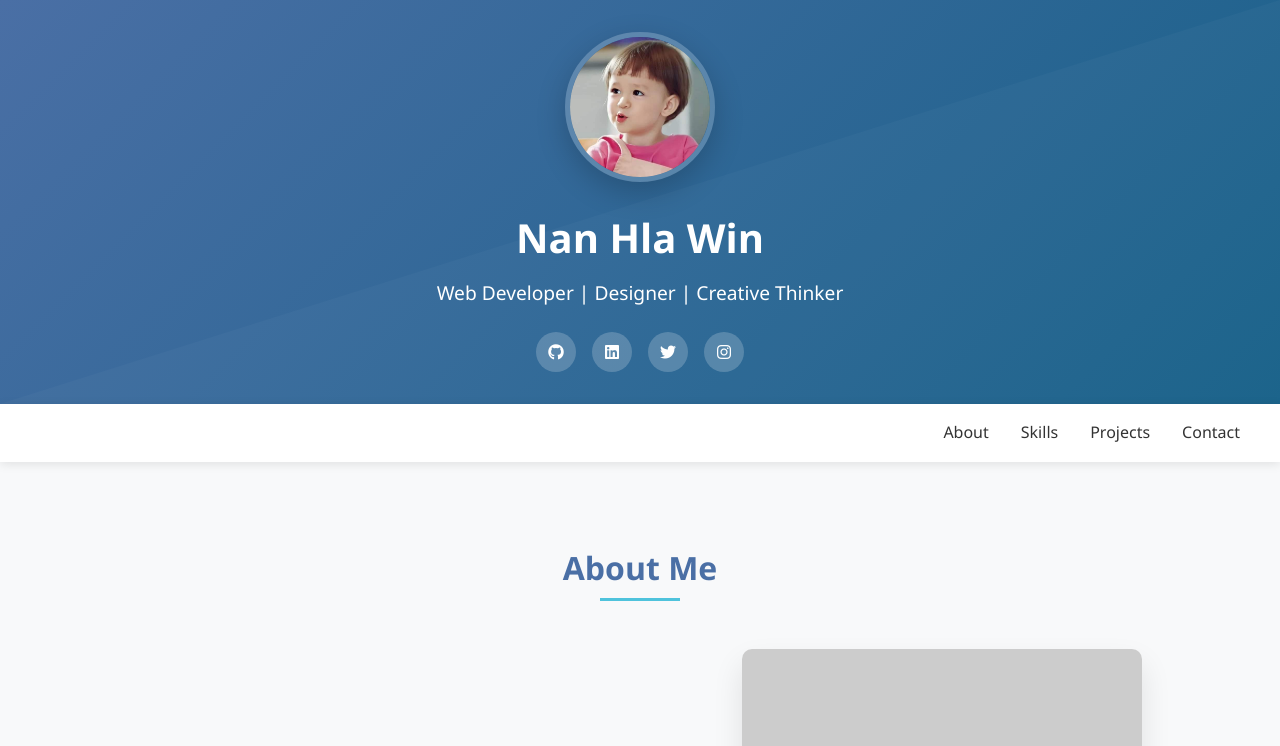
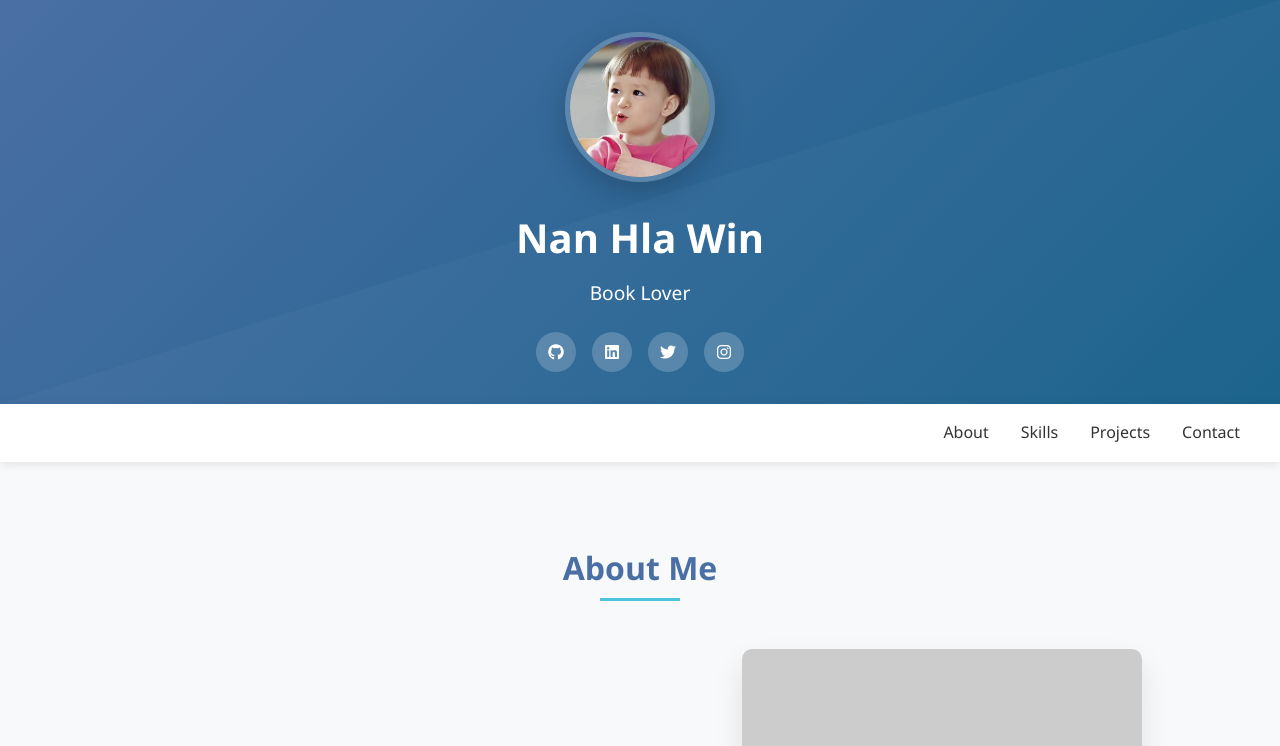
Before and after one commit to NanHlaWin685/NanHlaWin685.github.io, a plain HTML site: page index.html in a window 1280 px wide. Shown: the top 746 px of the page. Drawn offline with Linux system fonts and the light colour scheme; placeholder pictures from the web are drawn by us.

Commit message:
Update index.html

```diff
--- a/index.html
+++ b/index.html
@@ -581,7 +581,7 @@
         <div class="container header-content">
             <img src="FB_IMG_1657596429341.jpg" alt="Nan Hla Win" class="profile-image fade-in">
             <h1 class="fade-in delay-1">Nan Hla Win</h1>
-            <p class="tagline fade-in delay-1">Web Developer | Designer | Creative Thinker</p>
+            <p class="tagline fade-in delay-1"> Book Lover</p>
             <div class="social-links fade-in delay-2">
                 <a href="#"><i class="fab fa-github"></i></a>
                 <a href="#"><i class="fab fa-linkedin"></i></a>
```
